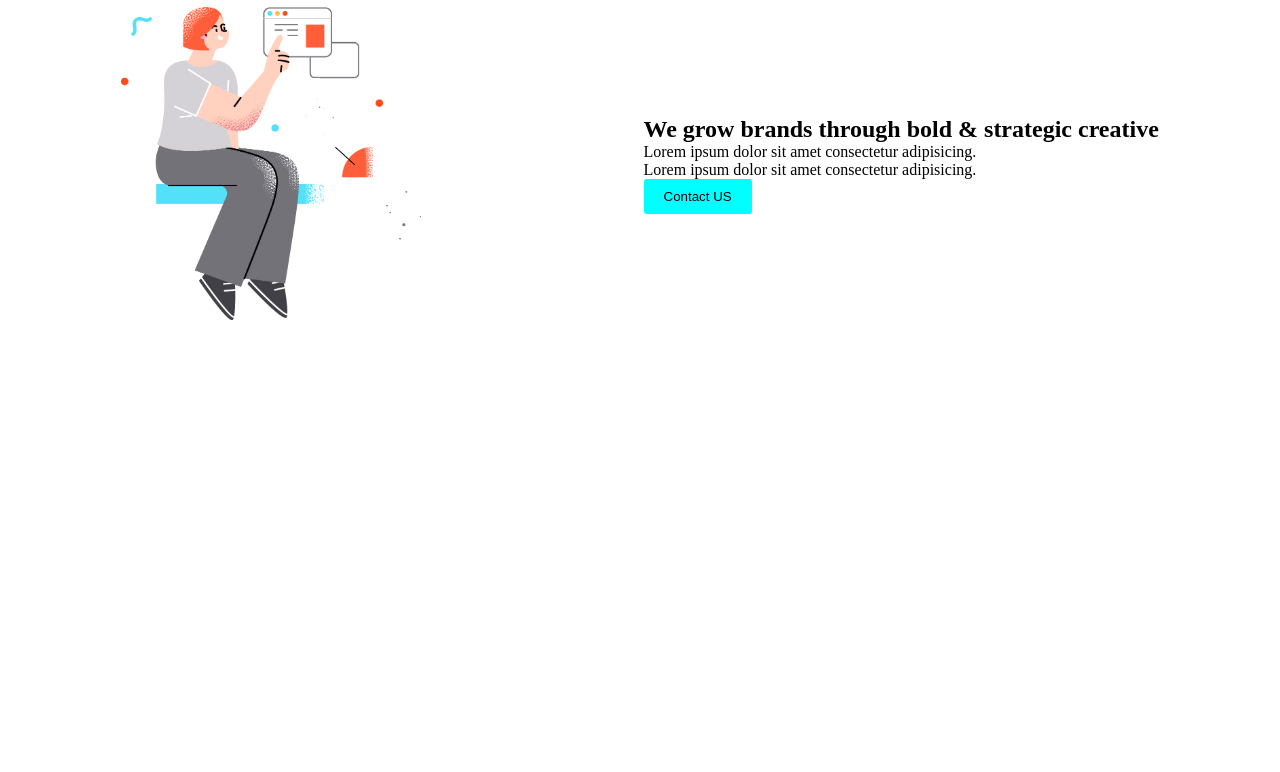
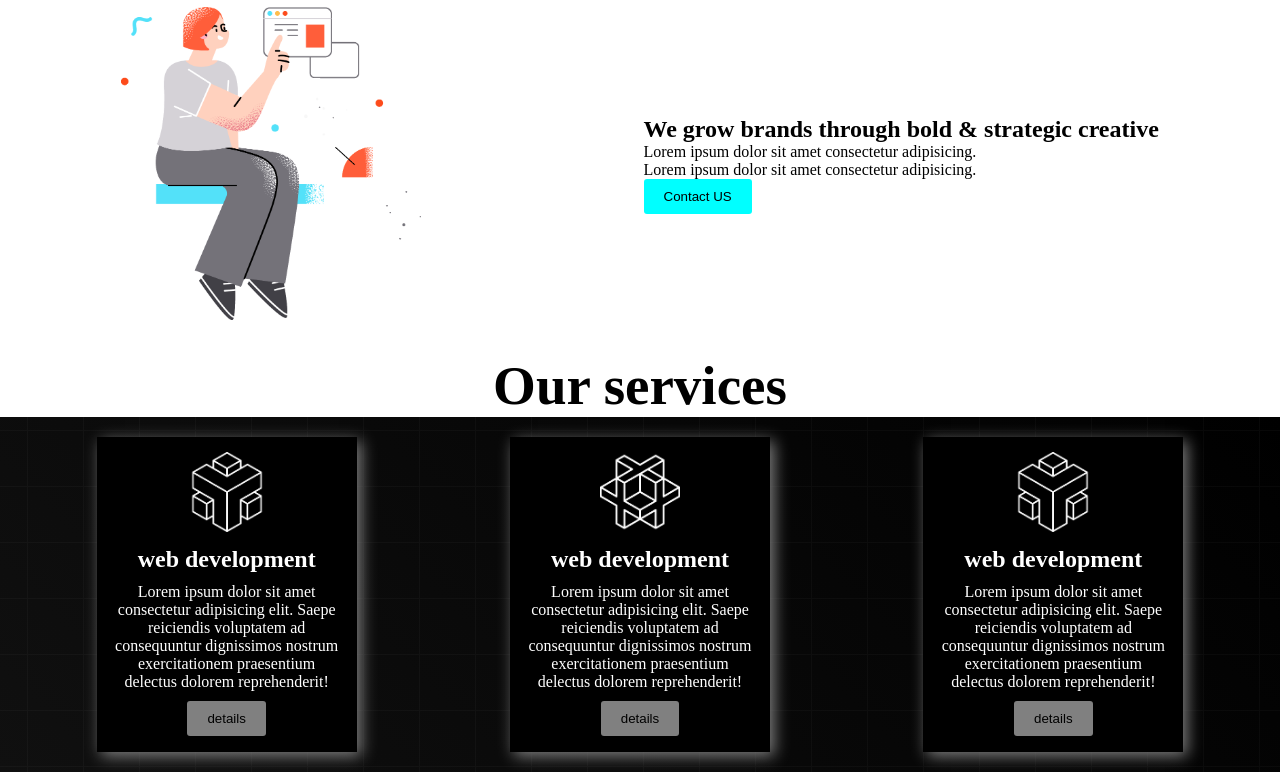
Before and after one commit to Marufg/digital-products-b8, a plain HTML site: page index.html in a window 1280 px wide. Shown: the part 954-1726 px from the top of the page. Before the commit the page ends 1288 px from the top, so only its background shows below. Drawn offline with Linux system fonts and the light colour scheme.

Commit message:
added our services

```diff
--- a/index.html
+++ b/index.html
@@ -54,6 +54,29 @@
                 </div>
             </div>
         </section>
+        <section>
+            <h1 class="title about-title">Our services</h1>
+            <div class="service-container">
+                <div class="box">
+                    <img class="icon" src="./icon/0.png" alt="">
+                    <h2 class="box-title">web development</h2>
+                    <p class="box-description">Lorem ipsum dolor sit amet consectetur adipisicing elit. Saepe reiciendis voluptatem ad consequuntur dignissimos nostrum exercitationem praesentium delectus dolorem reprehenderit!</p>
+                    <button class="btn box-btn">details</button>
+                </div>
+                <div class="box">
+                    <img class="icon" src="./icon/1.png" alt="">
+                    <h2 class="box-title">web development</h2>
+                    <p class="box-description">Lorem ipsum dolor sit amet consectetur adipisicing elit. Saepe reiciendis voluptatem ad consequuntur dignissimos nostrum exercitationem praesentium delectus dolorem reprehenderit!</p>
+                    <button class="btn box-btn">details</button>
+                </div>
+                <div class="box">
+                    <img class="icon" src="./icon/0.png" alt="">
+                    <h2 class="box-title">web development</h2>
+                    <p class="box-description">Lorem ipsum dolor sit amet consectetur adipisicing elit. Saepe reiciendis voluptatem ad consequuntur dignissimos nostrum exercitationem praesentium delectus dolorem reprehenderit!</p>
+                    <button class="btn box-btn">details</button>
+                </div>
+            </div>
+        </section>
     </main>
     <footer>
 
--- a/style.css
+++ b/style.css
@@ -68,3 +68,34 @@
     text-align: center;
     padding-top: 20px;
 }
+
+.box{
+    width: 230px;
+    height: 285px;
+    box-shadow: 4px 4px 15px gray;
+    background-color: black;
+    text-align: center;
+    padding: 15px;
+    color: white;
+}
+.icon{
+    width: 80px;
+}
+
+.box-btn{
+    background-color: gray;
+    margin-top: 10px;
+}
+
+.box-title{
+    padding: 10px;
+}
+.box-description{
+    padding: 0px;
+}
+.service-container{
+    display: flex;
+    justify-content: space-around;
+    padding: 20px;
+    background-image: url("./images/background.png"),linear-gradient(45deg,#101010,#000);
+}
```
